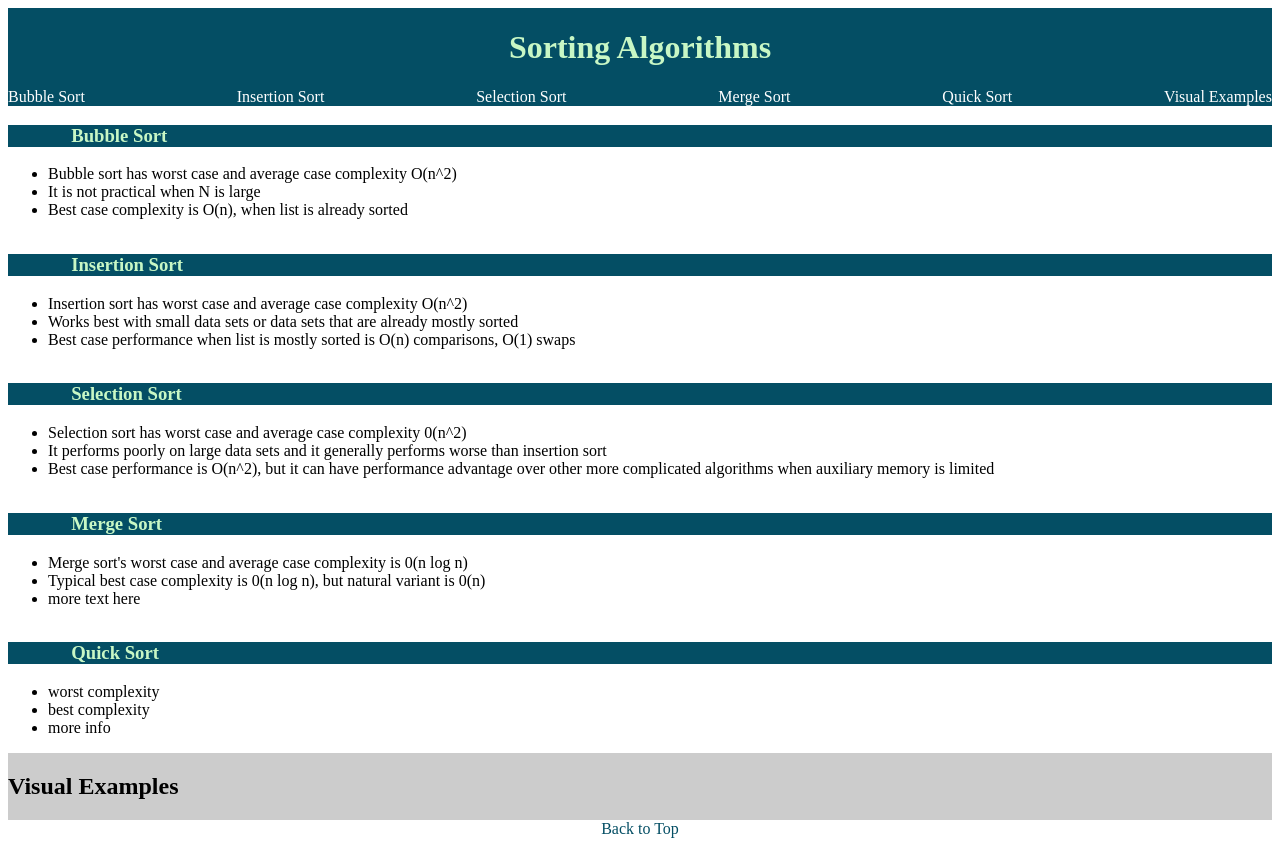
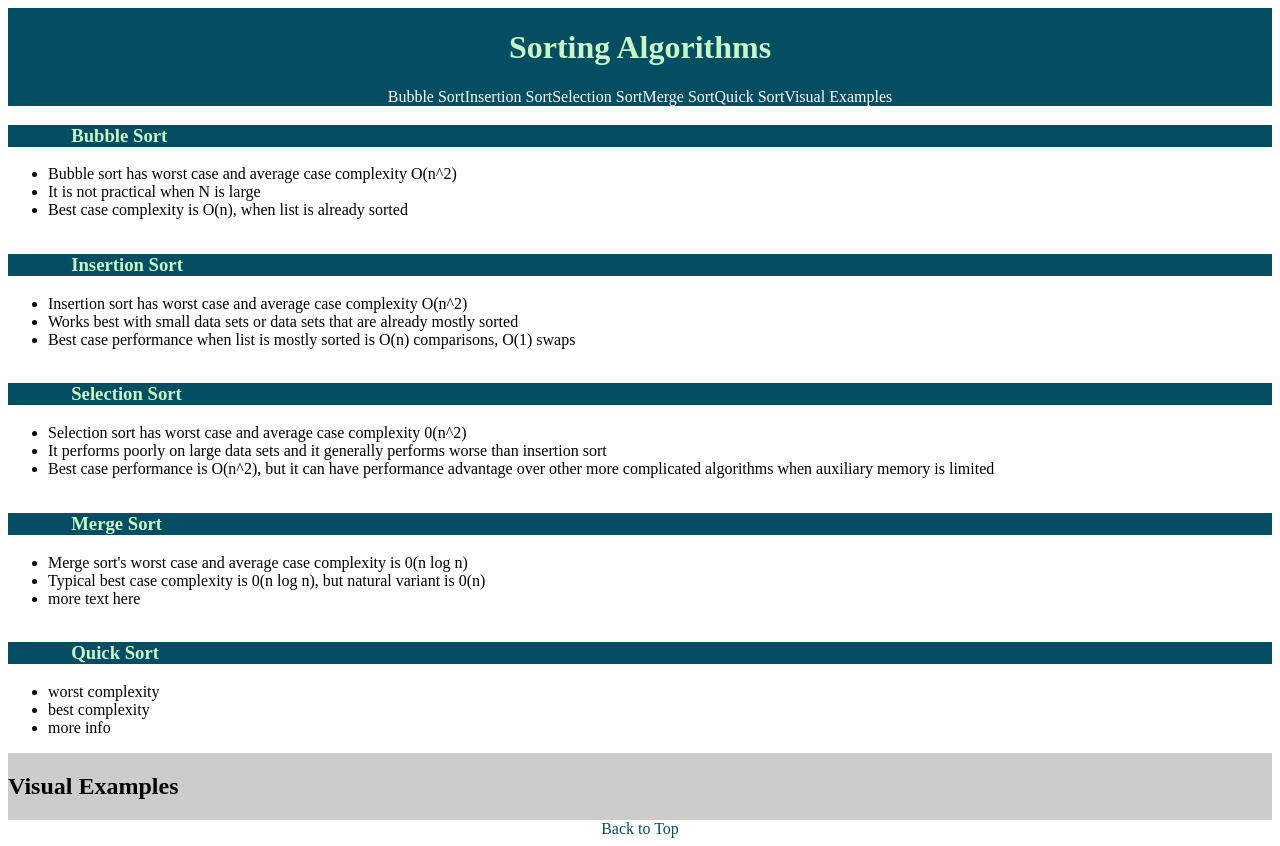
Before and after one commit to ddanskin/algorithms, a plain HTML site: page index.html in a window 1280 px wide. Drawn offline with Linux system fonts and the light colour scheme.

Commit message:
update css and html id for header

```diff
--- a/index.html
+++ b/index.html
@@ -8,7 +8,7 @@
     </head>
     <body>
         <div id="container">
-            <header>
+            <header id="page-title">
                 <h1>Sorting Algorithms</h1>
                 <nav>
                     <a href="#bubble-sort">Bubble Sort</a>
@@ -77,7 +77,7 @@
                 <div></div>
             </section>
             <footer>
-                <a href="#sorts">Back to Top</a>
+                <a href="#page-title">Back to Top</a>
             </footer>
         </div>
         <script src="main.js"></script>
--- a/main.css
+++ b/main.css
@@ -11,6 +11,7 @@ body {
 header {
     display: flex;
     flex-direction: column;
+    justify-content: center;
     width: 100%;
     background-color: #044e64;
     color: #c8f7c5;
@@ -23,7 +24,8 @@ header h1 {
 nav {
     display: flex;
     flex-direction: row;
-    justify-content: space-between;
+    justify-content: center;
+    align-items: flex-end;
 }
 nav a {
     text-decoration: none;
```
